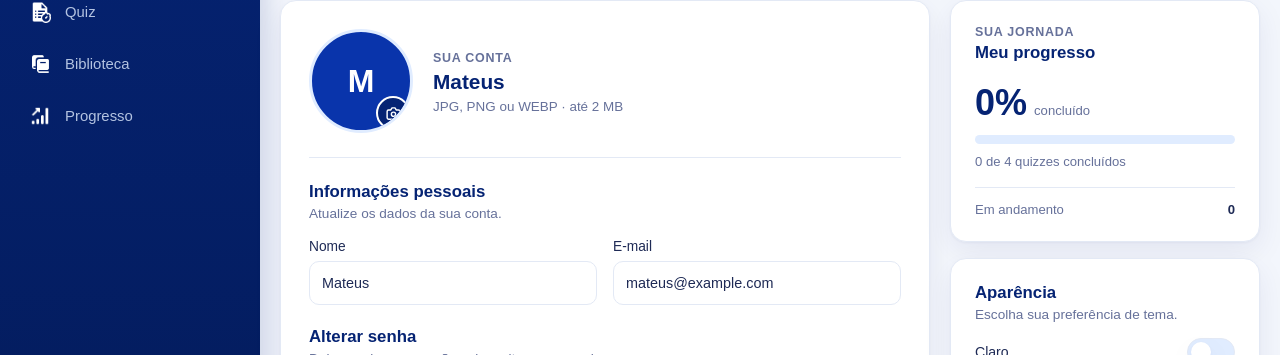
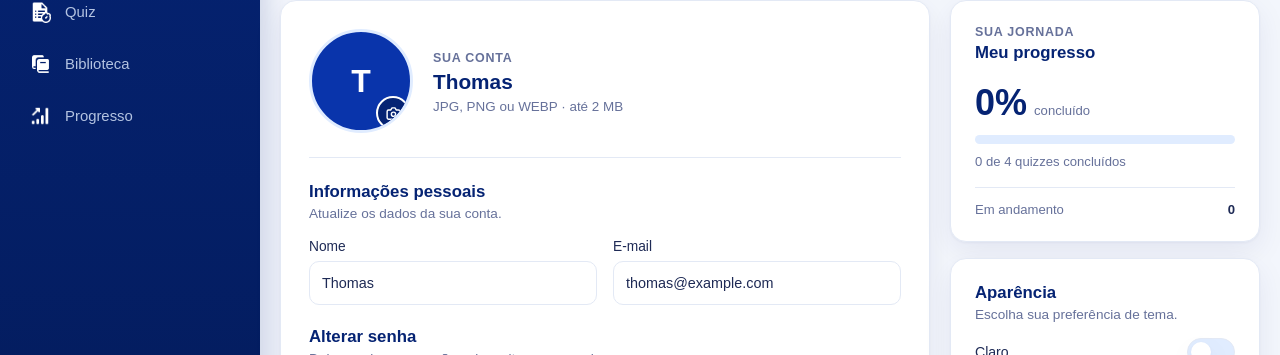
Before and after one commit to Thomasx7/Sistema-Acs, a React (Vite) app in the folder frontend/: page /perfil in a window 1280 px wide. Shown: the part 164-519 px from the top of the page. Built offline with nearby package versions, Linux system fonts and the light colour scheme.

Commit message:
Ajustes no Perfil

```diff
--- a/frontend/src/components/header.jsx
+++ b/frontend/src/components/header.jsx
@@ -3,7 +3,7 @@ import { Link } from "react-router-dom";
 
 import "../assets/css/components_css/header.css";
 
-function Header({ nome = "Mateus" }) {
+function Header({ nome = "Thomas" }) {
 
     const [aberto, setAberto] = useState(false);
     const perfilRef = useRef(null);
--- a/frontend/src/utils/perfil.js
+++ b/frontend/src/utils/perfil.js
@@ -1,8 +1,8 @@
 export const CHAVE_PERFIL = "acs-perfil-usuario";
 
 export const PERFIL_PADRAO = {
-    nome: "Mateus",
-    email: "mateus@example.com",
+    nome: "Thomas",
+    email: "thomas@example.com",
     foto: "",
     tema: "claro",
 };
--- a/frontend/vite.config.js
+++ b/frontend/vite.config.js
@@ -2,11 +2,12 @@ import { defineConfig } from 'vite'
 import react from '@vitejs/plugin-react'
 
 // https://vite.dev
+
 export default defineConfig({
   plugins: [react()],
   server: {
     allowedHosts: [
-      'lagoon-tartar-shrank.ngrok-free.dev'
+      'tablet-poking-entity.ngrok-free.dev' // Substitua pelo seu domínio atual do ngrok se mudar
     ]
   }
 })
```
